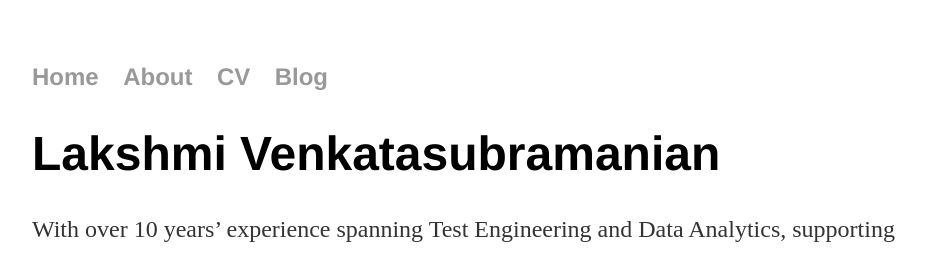
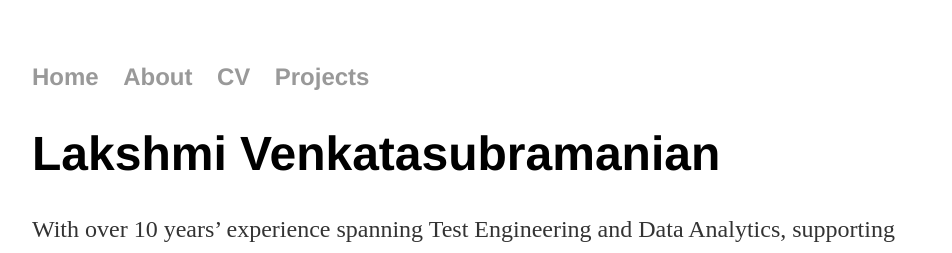
Before and after one commit to lakshmi2688/lakshmi2688.github.io, a Jekyll site: the page built from index.html, in a window 1280 px wide. Shown: the top 253 px of the page, without its empty margins (160-1112 px from the left). Built offline with Jekyll 4.4.1, drawn with Linux system fonts in a browser that asks for light colours.

Commit message:
Update default.html

```diff
--- a/_layouts/default.html
+++ b/_layouts/default.html
@@ -10,7 +10,7 @@
         		<li><a href="/">Home</a></li>
 	        	<li><a href="/about">About</a></li>
         		<li><a href="/cv">CV</a></li>
-        		<li><a href="/blog">Blog</a></li>
+        		<li><a href="/project">Projects</a></li>
     		</ul>
 		</nav>
 		<div class="container">
```
